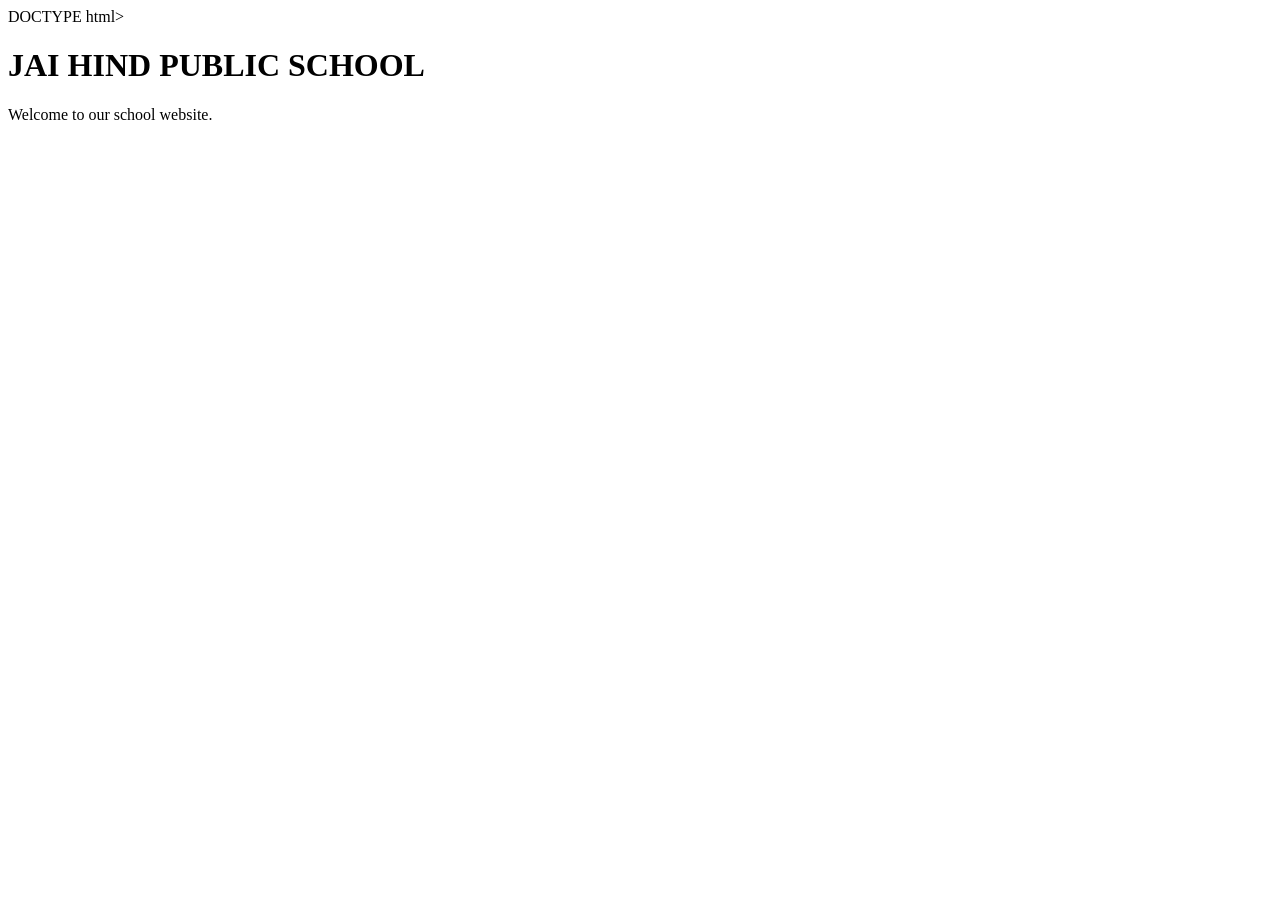
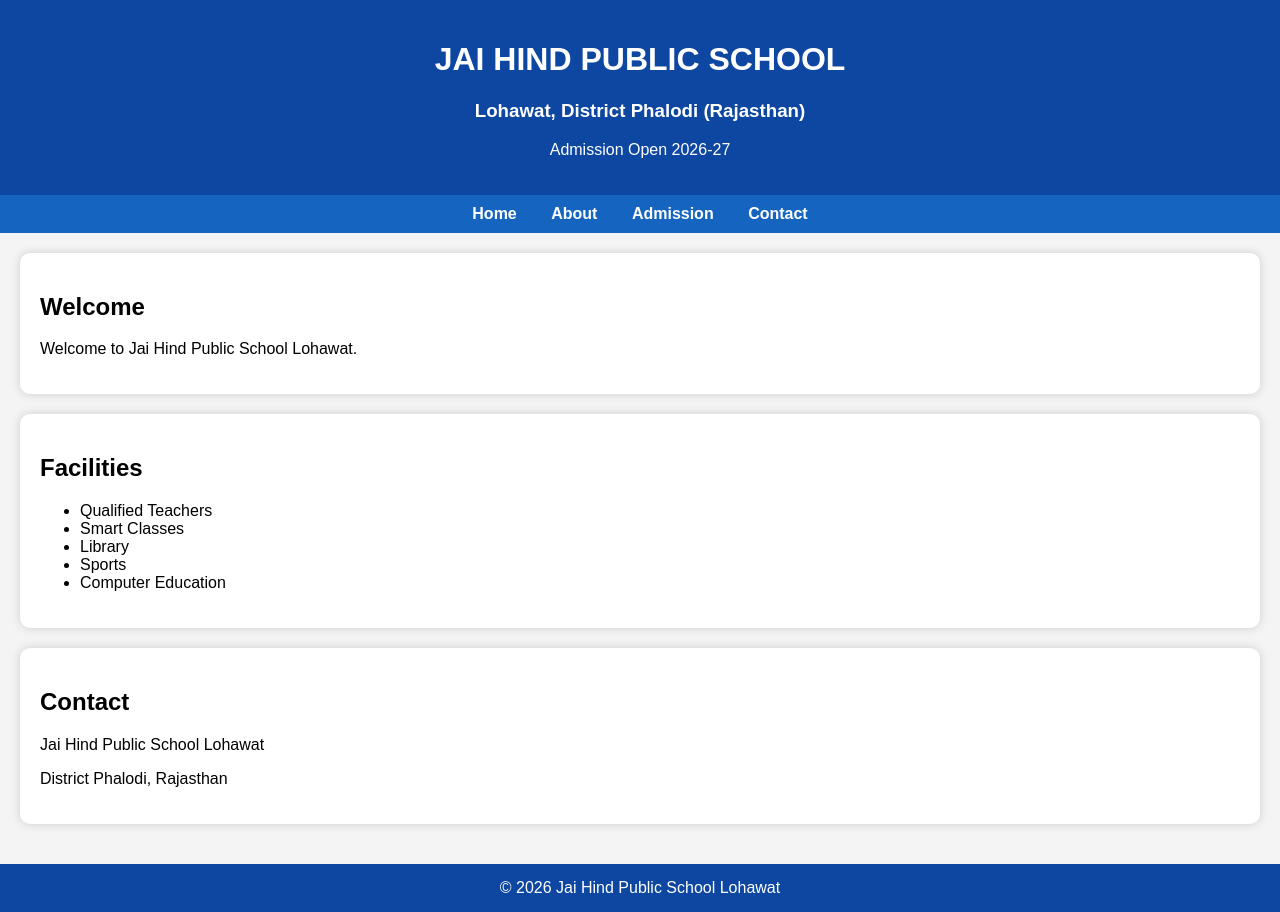
Before and after one commit to chauhaan668-ai/jai-hind-public-school, a plain HTML site: page index.html in a window 1280 px wide. Before the commit the page ends 800 px from the top, so only its background shows below. Drawn offline with Linux system fonts and the light colour scheme.

Commit message:
Update website

```diff
--- a/index.html
+++ b/index.html
@@ -1,10 +1,103 @@
-DOCTYPE html>
-<html>
+<!DOCTYPE html>
+<html lang="en">
 <head>
-<title>Jai Hind Public School</title>
+<meta charset="UTF-8">
+<meta name="viewport" content="width=device-width, initial-scale=1.0">
+<title>Jai Hind Public School Lohawat</title>
+
+<style>
+body{
+font-family:Arial,sans-serif;
+margin:0;
+background:#f4f4f4;
+}
+
+header{
+background:#0d47a1;
+color:white;
+padding:20px;
+text-align:center;
+}
+
+nav{
+background:#1565c0;
+padding:10px;
+text-align:center;
+}
+
+nav a{
+color:white;
+text-decoration:none;
+margin:15px;
+font-weight:bold;
+}
+
+section{
+padding:20px;
+}
+
+.card{
+background:white;
+padding:20px;
+border-radius:10px;
+box-shadow:0 0 10px #ccc;
+margin-bottom:20px;
+}
+
+footer{
+background:#0d47a1;
+color:white;
+text-align:center;
+padding:15px;
+}
+</style>
+
 </head>
+
 <body>
+
+<header>
 <h1>JAI HIND PUBLIC SCHOOL</h1>
-<p>Welcome to our school website.</p>
+<h3>Lohawat, District Phalodi (Rajasthan)</h3>
+<p>Admission Open 2026-27</p>
+</header>
+
+<nav>
+<a href="#">Home</a>
+<a href="#">About</a>
+<a href="#">Admission</a>
+<a href="#">Contact</a>
+</nav>
+
+<section>
+
+<div class="card">
+<h2>Welcome</h2>
+<p>Welcome to Jai Hind Public School Lohawat.</p>
+</div>
+
+<div class="card">
+<h2>Facilities</h2>
+<ul>
+<li>Qualified Teachers</li>
+<li>Smart Classes</li>
+<li>Library</li>
+<li>Sports</li>
+<li>Computer Education</li>
+</ul>
+</div>
+
+<div class="card">
+<h2>Contact</h2>
+<p>Jai Hind Public School Lohawat</p>
+<p>District Phalodi, Rajasthan</p>
+</div>
+
+</section>
+
+<footer>
+© 2026 Jai Hind Public School Lohawat
+</footer>
+
 </body>
 </html>
```
